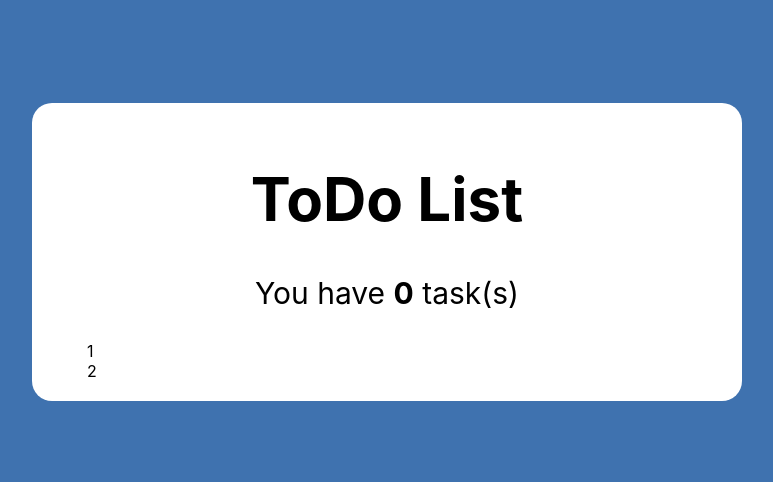
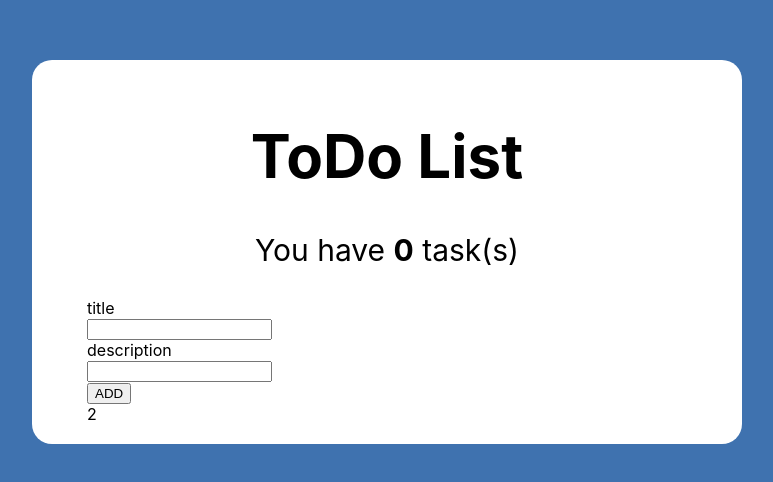
Before and after one commit to leo153624nid/ToDoList, a React (Create React App) app: page / in a window 1280 px wide. Shown: the part 148-630 px from the top of the page, without its empty margins (253-1026 px from the left). Built offline with nearby package versions, Linux system fonts and the light colour scheme; no server answers; a web font is replaced by a local one.

Commit message:
create Panel

```diff
--- a/src/components/App/App.tsx
+++ b/src/components/App/App.tsx
@@ -6,6 +6,7 @@ import React, { useEffect } from 'react'
 import DataAPI from '../../api/DataAPI'
 import { useAppDispatch, useAppSelector } from '../../store/hooks/hooks'
 import { setTasks } from '../../store/slices/todoListSlice'
+import Panel from '../Panel/Panel'
 import s from './App.module.css'
 
 function App() {
@@ -40,7 +41,9 @@ function App() {
                     You have <b>{tasks.length}</b> task(s)
                 </p>
             </div>
-            <section className={s.secction}>1</section>
+            <section className={s.secction}>
+                <Panel />
+            </section>
             <section className={s.secction}>2</section>
         </div>
     )
--- /dev/null
+++ b/src/components/Panel/Panel.tsx
@@ -0,0 +1,56 @@
+/* eslint-disable import/extensions */
+/* eslint-disable import/no-unresolved */
+import React, { useState } from 'react'
+import { Task } from '../../store/slices/todoListSlice'
+import { generateId } from '../../utils/GenerateId'
+
+const DEFAULT_TASK_ITEM: Task = {
+    id: '',
+    title: '',
+    description: '',
+    createdAt: 0,
+    done: false,
+}
+
+function Panel() {
+    const [taskItem, setTaskItem] = useState(DEFAULT_TASK_ITEM)
+
+    const onChange = (event: React.ChangeEvent<HTMLInputElement>) => {
+        const { name, value } = event.target
+        setTaskItem({ ...taskItem, [name]: value })
+    }
+
+    return (
+        <div>
+            <div>
+                <label htmlFor="title">
+                    <div>title</div>
+                    <input
+                        type="text"
+                        id="title"
+                        name="title"
+                        value={taskItem.title}
+                        onChange={onChange}
+                    />
+                </label>
+            </div>
+            <div>
+                <label htmlFor="description">
+                    <div>description</div>
+                    <input
+                        type="text"
+                        id="description"
+                        name="description"
+                        value={taskItem.description}
+                        onChange={onChange}
+                    />
+                </label>
+            </div>
+            <div>
+                <button type="button">ADD</button>
+            </div>
+        </div>
+    )
+}
+
+export default Panel
--- a/src/store/slices/todoListSlice.ts
+++ b/src/store/slices/todoListSlice.ts
@@ -2,11 +2,11 @@
 import { createSlice, PayloadAction } from '@reduxjs/toolkit'
 
 export interface Task {
-    id: number
+    id: string
     title: string
     description: string
     createdAt: number
-    checked: boolean
+    done: boolean
 }
 
 interface Tasks {
```
Also changed, not shown: src/components/Panel/Panel.module.css (added).
